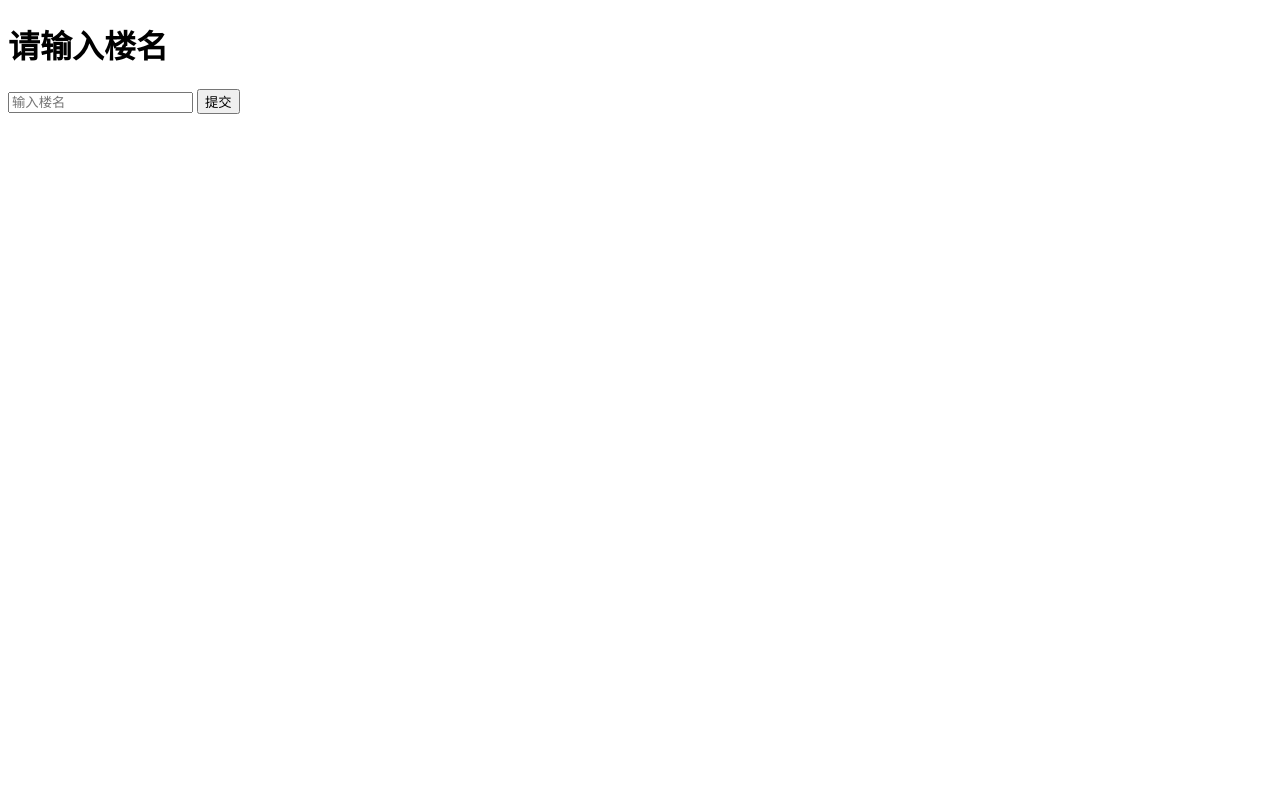
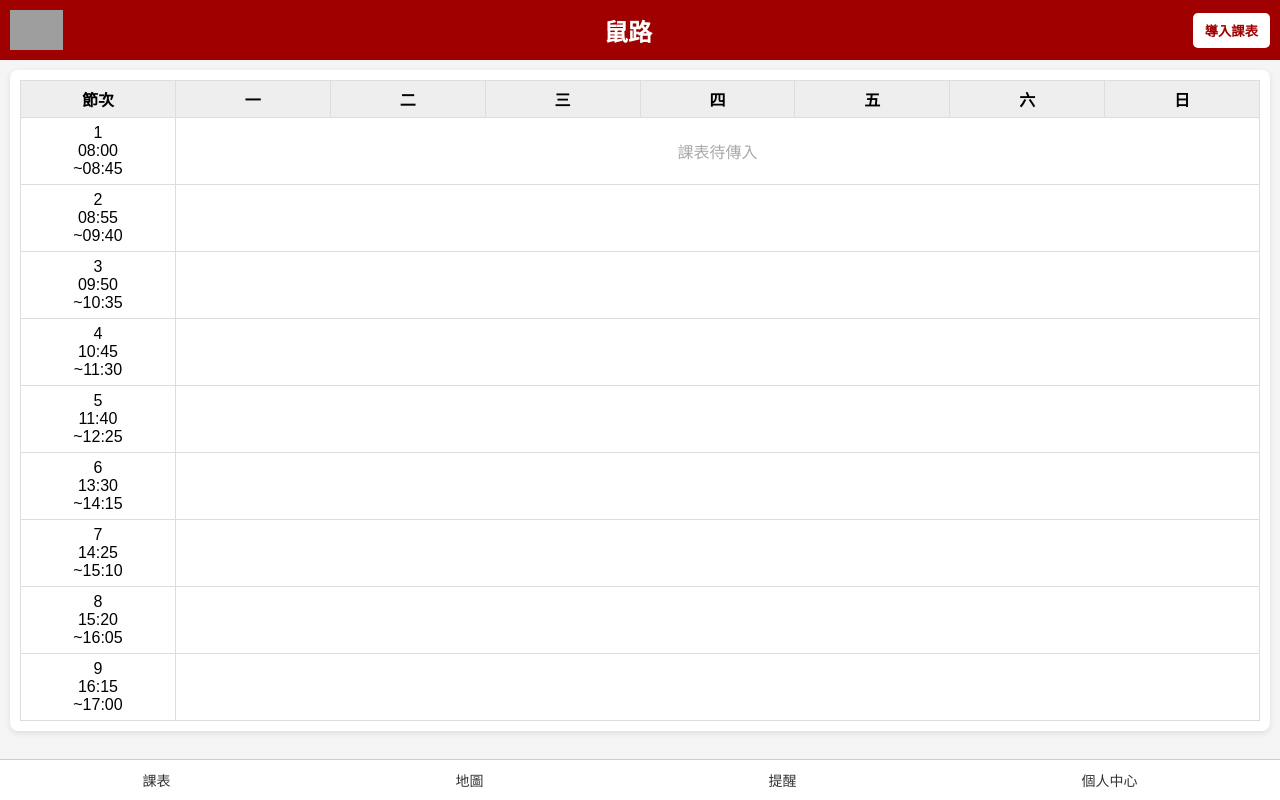
Before and after one commit to Xylonaaa/mouseroad, a Flask app: page / in a window 1280 px wide. Run offline with Flask 3, Linux system fonts and the light colour scheme; grey boxes are pictures that could not be loaded.

Commit message:
首頁_初版

```diff
--- a/templates/index.html
+++ b/templates/index.html
@@ -1,25 +1,125 @@
 <!DOCTYPE html>
-<html lang="zh-CN">
+<html lang="zh-Hant">
 <head>
-    <meta charset="UTF-8">
-    <title>开始界面</title>
-    {% if address and address != '未找到对应的楼名。' %}
-    <script>
-        window.onload = function() {
-            var addr = encodeURIComponent("{{ address }}");
-            window.location.href = "https://ditu.amap.com/search?query=" + addr;
-        }
-    </script>
-    {% endif %}
+  <meta charset="UTF-8">
+  <meta name="viewport" content="width=device-width, initial-scale=1.0">
+  <title>鼠路 - 課表首頁</title>
+  <style>
+    body {
+      margin: 0;
+      font-family: sans-serif;
+      background-color: #f5f5f5;
+    }
+    header {
+      background-color: #a00000;
+      color: white;
+      padding: 10px;
+      display: flex;
+      align-items: center;
+      justify-content: space-between;
+    }
+    header img {
+      height: 40px;
+    }
+    header h1 {
+      flex: 1;
+      text-align: center;
+      font-size: 24px;
+      margin: 0;
+    }
+    header button {
+      background-color: white;
+      color: #a00000;
+      border: none;
+      padding: 8px 12px;
+      border-radius: 5px;
+      font-weight: bold;
+    }
+    .timetable {
+      overflow-x: auto;
+      background-color: white;
+      margin: 10px;
+      border-radius: 8px;
+      padding: 10px;
+      box-shadow: 0 2px 6px rgba(0,0,0,0.1);
+    }
+    table {
+      width: 100%;
+      border-collapse: collapse;
+      text-align: center;
+    }
+    th, td {
+      border: 1px solid #ddd;
+      padding: 6px;
+      min-width: 70px;
+    }
+    th {
+      background-color: #eee;
+    }
+    .placeholder {
+      text-align: center;
+      color: #aaa;
+      padding: 20px 0;
+    }
+    .nav {
+      display: flex;
+      justify-content: space-around;
+      padding: 10px 0;
+      background-color: #fff;
+      border-top: 1px solid #ccc;
+      position: fixed;
+      bottom: 0;
+      width: 100%;
+    }
+    .nav div {
+      text-align: center;
+      font-size: 14px;
+      color: #333;
+    }
+  </style>
 </head>
 <body>
-    <h1>请输入楼名</h1>
-    <form method="post">
-        <input type="text" name="building_name" placeholder="输入楼名" value="{{ building_name }}">
-        <button type="submit">提交</button>
-    </form>
-    {% if address %}
-        <p>具体地址：{{ address }}</p>
-    {% endif %}
+
+  <header>
+    <img src="school_logo.png" alt="校徽"> <!-- 可替換為實際圖片路徑 -->
+    <h1>鼠路</h1>
+    <button>導入課表</button>
+  </header>
+
+  <div class="timetable">
+    <table>
+      <thead>
+        <tr>
+          <th>節次</th>
+          <th>一</th>
+          <th>二</th>
+          <th>三</th>
+          <th>四</th>
+          <th>五</th>
+          <th>六</th>
+          <th>日</th>
+        </tr>
+      </thead>
+      <tbody>
+        <tr><td>1<br>08:00<br>~08:45</td><td colspan="7" class="placeholder">課表待傳入</td></tr>
+        <tr><td>2<br>08:55<br>~09:40</td><td colspan="7"></td></tr>
+        <tr><td>3<br>09:50<br>~10:35</td><td colspan="7"></td></tr>
+        <tr><td>4<br>10:45<br>~11:30</td><td colspan="7"></td></tr>
+        <tr><td>5<br>11:40<br>~12:25</td><td colspan="7"></td></tr>
+        <tr><td>6<br>13:30<br>~14:15</td><td colspan="7"></td></tr>
+        <tr><td>7<br>14:25<br>~15:10</td><td colspan="7"></td></tr>
+        <tr><td>8<br>15:20<br>~16:05</td><td colspan="7"></td></tr>
+        <tr><td>9<br>16:15<br>~17:00</td><td colspan="7"></td></tr>
+      </tbody>
+    </table>
+  </div>
+
+  <div class="nav">
+    <div>課表</div>
+    <div>地圖</div>
+    <div>提醒</div>
+    <div>個人中心</div>
+  </div>
+
 </body>
 </html>
```
